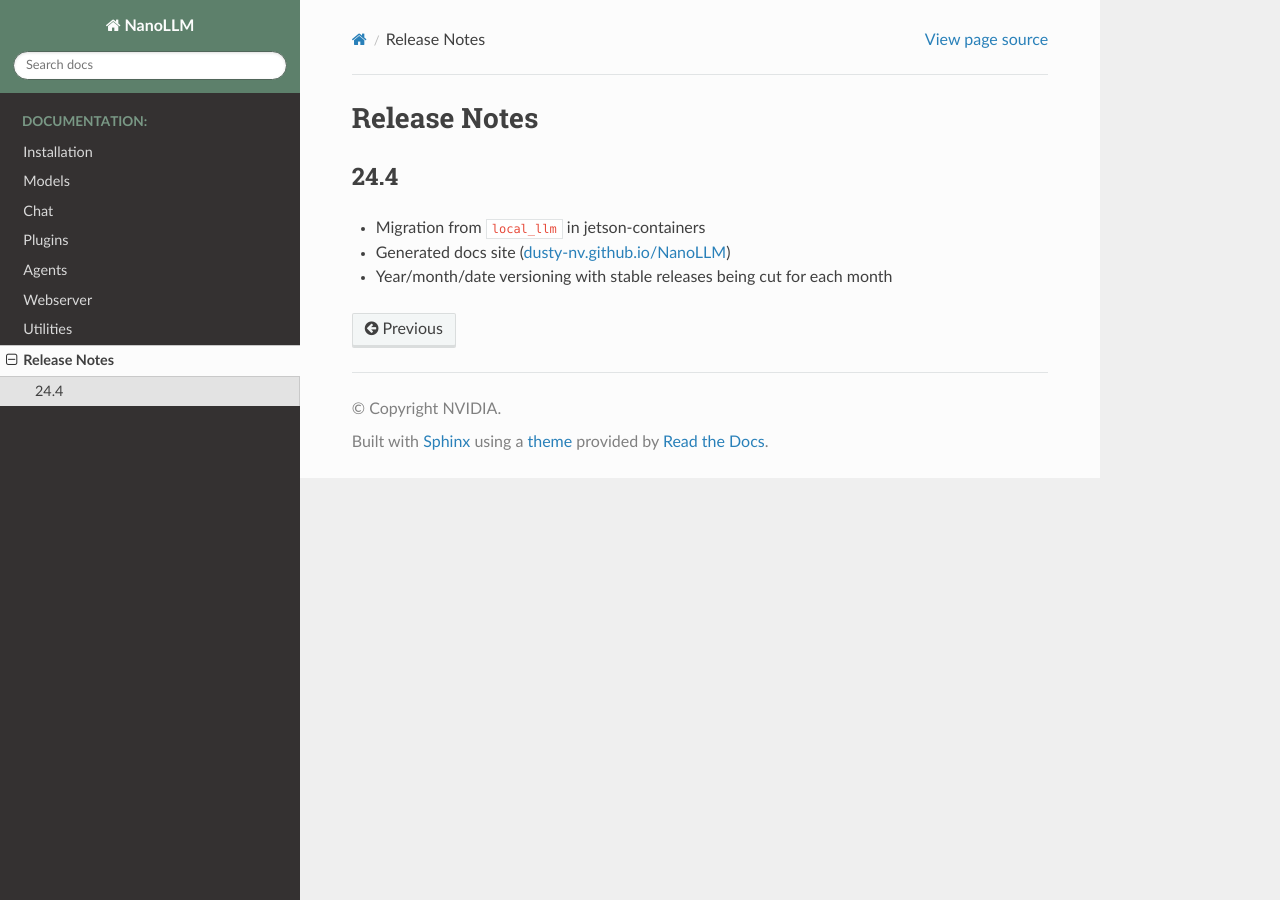
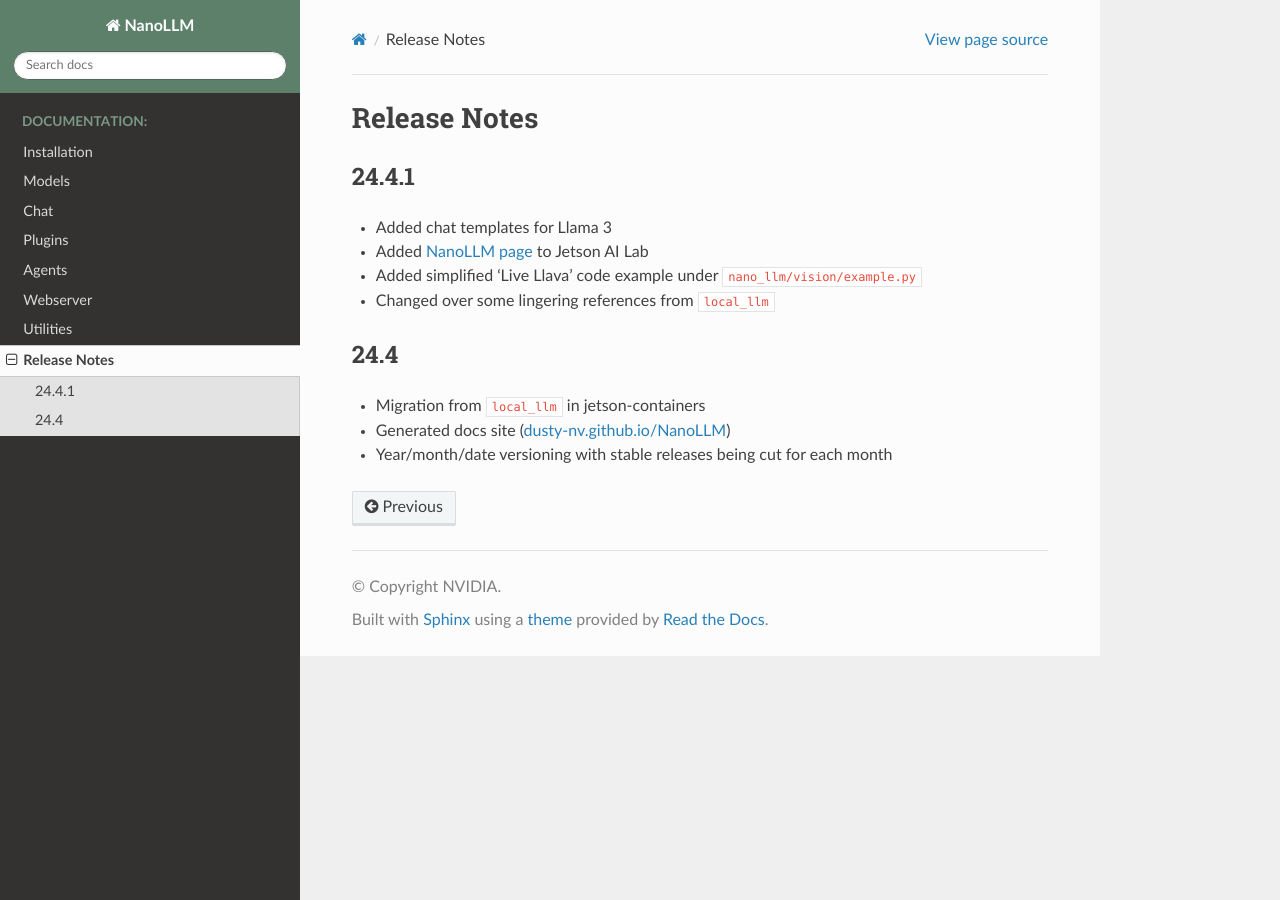
Before and after one commit to dusty-nv/NanoLLM, a Sphinx documentation site: the page built from docs/releases.md, in a window 1280 px wide. Built offline with Sphinx 7.4.7 and the Read the Docs theme 2.0.0, drawn with Linux system fonts in a browser that asks for light colours.

Commit message:
bumped version to 24.4.1

```diff
--- a/docs/releases.md
+++ b/docs/releases.md
@@ -1,4 +1,11 @@
 # Release Notes
+
+## 24.4.1
+
+* Added chat templates for Llama 3
+* Added [NanoLLM page](https://www.jetson-ai-lab.com/tutorial_nano-llm.html) to Jetson AI Lab
+* Added simplified 'Live Llava' code example under [`nano_llm/vision/example.py`](https://github.com/dusty-nv/NanoLLM/blob/main/nano_llm/vision/example.py)
+* Changed over some lingering references from `local_llm`
 
 ## 24.4
 
--- a/nano_llm/version.py
+++ b/nano_llm/version.py
@@ -1 +1 @@
-__version__ = '24.4'
+__version__ = '24.4.1'
```
